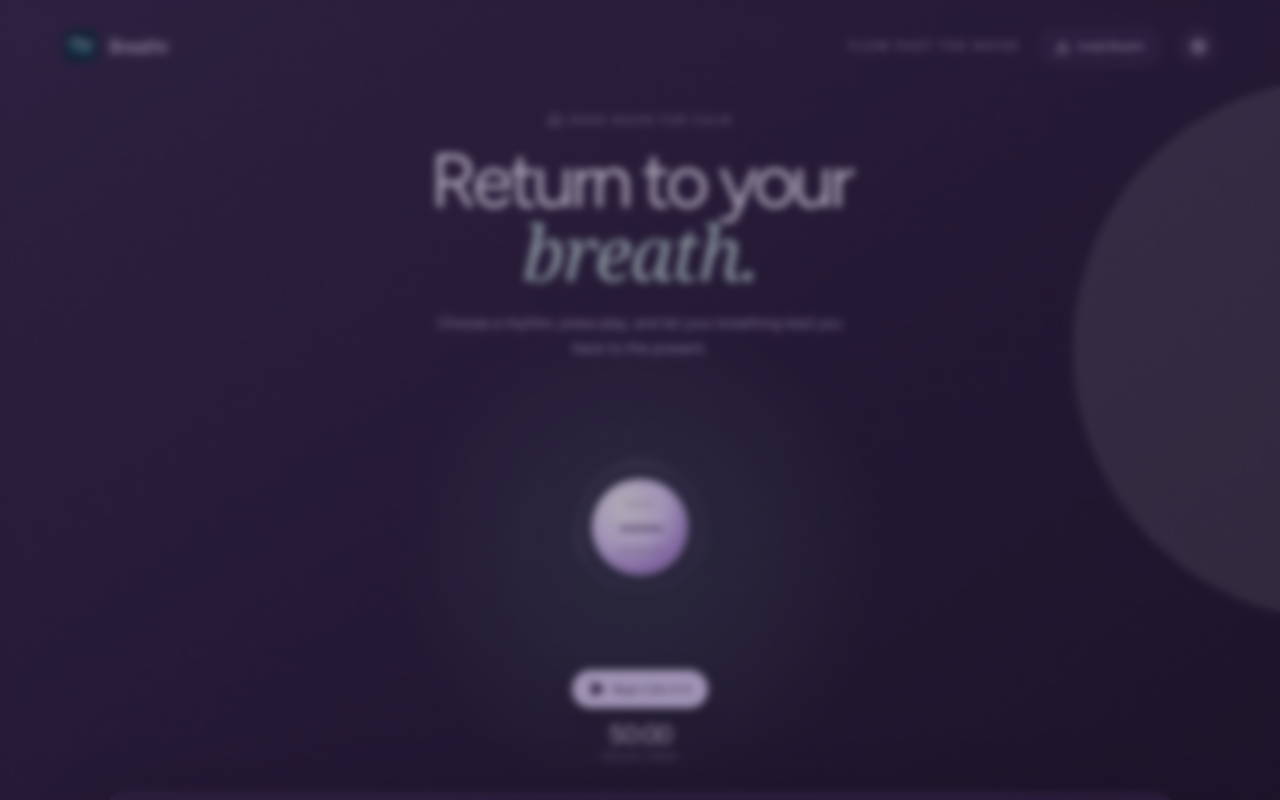
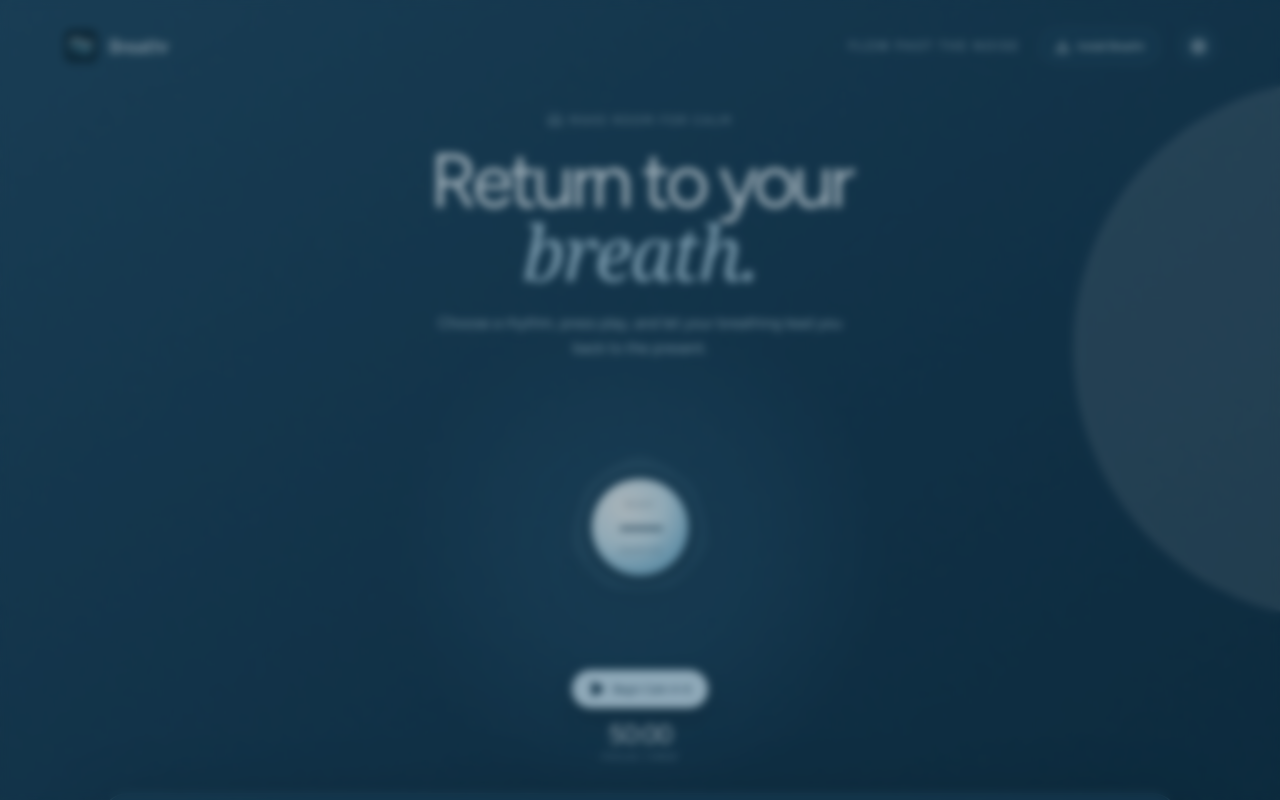
Before and after one commit to osishmael-ui/breathr, a React (Vite) app: page / in a window 1280 px wide. Both pictures are taken after a click on the button 1198 px from the left and 46 px from the top of the page. Shown: the top 800 px of the page. Built offline with nearby package versions, Linux system fonts and the light colour scheme; a web font is replaced by a local one.

Commit message:
Shift Breathr palette to soft sky blues

```diff
--- a/src/App.tsx
+++ b/src/App.tsx
@@ -142,10 +142,10 @@ export default function App() {
           <svg className="breath-wave" viewBox="0 0 400 400" aria-hidden="true">
             <defs>
               <linearGradient id="breath-wave-gradient" x1="0" y1="0" x2="400" y2="400" gradientUnits="userSpaceOnUse">
-                <stop stopColor="#eadcff" /><stop offset="0.52" stopColor="#b899e4" /><stop offset="1" stopColor="#70508e" />
+                <stop stopColor="#e3f6ff" /><stop offset="0.52" stopColor="#8dc9e8" /><stop offset="1" stopColor="#397ca5" />
               </linearGradient>
               <radialGradient id="breath-wave-core" cx="34%" cy="28%" r="72%">
-                <stop stopColor="#fffaff" /><stop offset="0.58" stopColor="#e6d6ff" /><stop offset="1" stopColor="#b18cda" />
+                <stop stopColor="#fbfeff" /><stop offset="0.58" stopColor="#d6effb" /><stop offset="1" stopColor="#91c8e4" />
               </radialGradient>
               <filter id="breath-wave-glow" x="-30%" y="-30%" width="160%" height="160%">
                 <feGaussianBlur stdDeviation="0.65" result="blur" />
--- a/src/audio/presets.ts
+++ b/src/audio/presets.ts
@@ -4,17 +4,17 @@ export const SOUND_PRESETS: Record<SoundId, SoundPreset> = {
   restore: {
     id: 'restore', name: 'Restore', eyebrow: 'Soft landing',
     description: 'A gentle sound bed for arriving in the room and letting your shoulders drop.',
-    warmth: '#7c9fbe',
+    warmth: '#73b9e6',
   },
   arrive: {
     id: 'arrive', name: 'Arrive', eyebrow: 'Steady current',
     description: 'A grounded track for settling into an even, comfortable breath.',
-    warmth: '#78b7ad',
+    warmth: '#61addb',
   },
   downshift: {
     id: 'downshift', name: 'Downshift', eyebrow: 'Deep release',
     description: 'A slower, spacious track to accompany longer exhales and a quieter mind.',
-    warmth: '#a68fbd',
+    warmth: '#9bd2ef',
   },
 };
 
--- a/src/components/SettingsSheet.tsx
+++ b/src/components/SettingsSheet.tsx
@@ -108,7 +108,7 @@ export function SettingsSheet({ open, shortcutsHighlighted, player, onClose }: S
             <div className="theme-grid">
               {(['system', 'rill', 'deep', 'mist'] as ThemeId[]).map((theme) => (
                 <button key={theme} type="button" className={player.theme === theme ? 'active' : ''} onClick={() => player.setTheme(theme)} aria-pressed={player.theme === theme}>
-                  <i data-theme-swatch={theme} />{{ system: 'System', rill: 'Lavender', deep: 'Deep lilac', mist: 'Lilac mist' }[theme]}
+                  <i data-theme-swatch={theme} />{{ system: 'System', rill: 'Sky blue', deep: 'Deep blue', mist: 'Soft cloud' }[theme]}
                 </button>
               ))}
             </div>
--- a/src/hooks/useTheme.ts
+++ b/src/hooks/useTheme.ts
@@ -15,7 +15,7 @@ export function useTheme(theme: ThemeId) {
 
   useEffect(() => {
     document.documentElement.dataset.theme = resolvedTheme;
-    const colors = { rill: '#eee8fa', deep: '#251936', mist: '#f4edfd' };
+    const colors = { rill: '#e8f4fb', deep: '#12364f', mist: '#edf8fd' };
     document.querySelector('meta[name="theme-color"]')?.setAttribute('content', colors[resolvedTheme]);
   }, [resolvedTheme]);
 
--- a/src/styles.css
+++ b/src/styles.css
@@ -4,63 +4,63 @@
   background: var(--bg-mid);
   font-synthesis: none;
   text-rendering: optimizeLegibility;
-  --ink: #403657;
-  --muted: #746989;
-  --soft-muted: #998eac;
-  --bg-start: #faf7ff;
-  --bg-mid: #eee8fa;
-  --bg-end: #e1d7f2;
-  --surface: rgba(252,249,255,.66);
+  --ink: #173c56;
+  --muted: #607f95;
+  --soft-muted: #87a5b9;
+  --bg-start: #f7fcff;
+  --bg-mid: #e8f4fb;
+  --bg-end: #d6eaf7;
+  --surface: rgba(251,254,255,.68);
   --surface-strong: rgba(255,255,255,.78);
   --surface-border: rgba(255,255,255,.62);
-  --line: rgba(83,63,119,.12);
-  --orb-start: #9a7aca;
-  --orb-end: #65458b;
-  --orb-text: #fcf9ff;
-  --active-control: #725195;
-  --active-control-text: #fcf9ff;
-  --panel: rgba(253,250,255,.97);
-  --shadow: rgba(83,63,119,.16);
+  --line: rgba(35,94,128,.12);
+  --orb-start: #8dcaeb;
+  --orb-end: #4d91b9;
+  --orb-text: #f7fcff;
+  --active-control: #347ca5;
+  --active-control-text: #f7fcff;
+  --panel: rgba(252,254,255,.97);
+  --shadow: rgba(35,94,128,.16);
 }
 
 :root[data-theme='deep'] {
-  --ink: #f4efff;
-  --muted: #c6badb;
-  --soft-muted: #a99abe;
-  --bg-start: #36264b;
-  --bg-mid: #251936;
-  --bg-end: #161020;
-  --surface: rgba(56,40,78,.72);
-  --surface-strong: rgba(81,61,109,.72);
-  --surface-border: rgba(243,235,255,.14);
-  --line: rgba(243,235,255,.12);
-  --orb-start: #f0e5ff;
-  --orb-end: #c7afe7;
-  --orb-text: #2a1c3c;
-  --active-control: #e6d8ff;
-  --active-control-text: #2a1c3c;
-  --panel: rgba(34,24,49,.97);
+  --ink: #edf8ff;
+  --muted: #b5cfe0;
+  --soft-muted: #94b4ca;
+  --bg-start: #1f4965;
+  --bg-mid: #12364f;
+  --bg-end: #08263a;
+  --surface: rgba(27,67,94,.72);
+  --surface-strong: rgba(56,96,123,.72);
+  --surface-border: rgba(232,247,255,.14);
+  --line: rgba(232,247,255,.12);
+  --orb-start: #e2f5ff;
+  --orb-end: #b2ddf2;
+  --orb-text: #12364f;
+  --active-control: #d5efff;
+  --active-control-text: #12364f;
+  --panel: rgba(12,40,59,.97);
   --shadow: rgba(0,0,0,.34);
 }
 
 :root[data-theme='mist'] {
-  --ink: #4c3b65;
-  --muted: #77688f;
-  --soft-muted: #9787ad;
-  --bg-start: #fdfaff;
-  --bg-mid: #f4edfd;
-  --bg-end: #e9def8;
+  --ink: #23465f;
+  --muted: #6c8da4;
+  --soft-muted: #8ba9bc;
+  --bg-start: #fbfeff;
+  --bg-mid: #edf8fd;
+  --bg-end: #dff2fb;
   --surface: rgba(255,255,255,.62);
   --surface-strong: rgba(255,255,255,.86);
   --surface-border: rgba(255,255,255,.68);
-  --line: rgba(91,67,126,.1);
-  --orb-start: #a182c9;
-  --orb-end: #75509c;
-  --orb-text: #fdfaff;
-  --active-control: #7956a1;
-  --active-control-text: #fdfaff;
-  --panel: rgba(253,250,255,.97);
-  --shadow: rgba(91,67,126,.15);
+  --line: rgba(47,112,148,.1);
+  --orb-start: #92c9e6;
+  --orb-end: #5599c0;
+  --orb-text: #f8fdff;
+  --active-control: #4d90b7;
+  --active-control-text: #f8fdff;
+  --panel: rgba(252,254,255,.97);
+  --shadow: rgba(47,112,148,.15);
 }
 
 * { box-sizing: border-box; }
@@ -70,7 +70,7 @@ button { color: inherit; }
 .sr-only { position: absolute; width: 1px; height: 1px; overflow: hidden; clip: rect(0, 0, 0, 0); }
 
 .app {
-  --active-tone: #b49add;
+  --active-tone: #8cc8ea;
   position: relative;
   min-height: 100svh;
   overflow: hidden;
@@ -93,14 +93,14 @@ button { color: inherit; }
 
 .ambient { position: absolute; border-radius: 50%; filter: blur(2px); border: 1px solid rgba(255,255,255,.35); }
 .ambient-one { width: 42vw; height: 42vw; right: -26vw; top: 10vh; background: rgba(255,255,255,.13); }
-.ambient-two { width: 24vw; height: 24vw; left: -14vw; bottom: 5vh; background: rgba(174,145,218,.16); }
+.ambient-two { width: 24vw; height: 24vw; left: -14vw; bottom: 5vh; background: rgba(106,183,223,.16); }
 
 .topbar { position: relative; z-index: 2; display: flex; align-items: center; justify-content: space-between; max-width: 1360px; margin: auto; }
 .topbar p { margin: 0; color: var(--muted); font: 500 12px/1 'Figtree', system-ui, sans-serif; letter-spacing: .18em; text-transform: uppercase; }
 .topbar-actions { display: flex; align-items: center; gap: 20px; }
 .install-button { display: inline-flex; align-items: center; gap: 7px; height: 36px; padding: 0 14px; border: 1px solid var(--line); border-radius: 18px; cursor: pointer; background: var(--surface); font: 600 11px/1 'Figtree', system-ui, sans-serif; transition: background .2s ease, transform .2s ease; }
 .install-button:hover { background: var(--surface-strong); transform: translateY(-1px); }
-.install-button:focus-visible, .install-help button:focus-visible, .update-toast button:focus-visible { outline: 2px solid #8a67b8; outline-offset: 3px; }
+.install-button:focus-visible, .install-help button:focus-visible, .update-toast button:focus-visible { outline: 2px solid #4e94be; outline-offset: 3px; }
 .brand { display: inline-flex; align-items: center; gap: 11px; color: var(--ink); text-decoration: none; font: 600 19px/1 'Figtree', system-ui, sans-serif; letter-spacing: -.02em; }
 .brand-mark { display: block; width: 34px; height: 34px; }
 .brand-mark img { display: block; width: 100%; height: 100%; }
@@ -108,7 +108,7 @@ button { color: inherit; }
 .install-help { position: relative; z-index: 4; display: flex; align-items: flex-start; justify-content: space-between; gap: 20px; width: min(520px, calc(100% - 36px)); margin: 18px auto 0; padding: 15px 17px; border: 1px solid var(--line); border-radius: 17px; background: var(--panel); box-shadow: 0 18px 50px var(--shadow); backdrop-filter: blur(18px); text-align: left; }
 .install-help strong { font: 600 13px/1.2 'Figtree', system-ui, sans-serif; }
 .install-help p { margin: 5px 0 0; color: var(--muted); font-size: 12px; line-height: 1.5; }
-.install-help button { flex: 0 0 auto; display: grid; place-items: center; width: 30px; height: 30px; padding: 0; border: 0; border-radius: 50%; cursor: pointer; background: rgba(56,41,78,.06); }
+.install-help button { flex: 0 0 auto; display: grid; place-items: center; width: 30px; height: 30px; padding: 0; border: 0; border-radius: 50%; cursor: pointer; background: rgba(24,66,91,.06); }
 
 .player-shell { position: relative; z-index: 1; width: min(1080px, 100%); margin: clamp(38px, 6vh, 76px) auto 0; text-align: center; }
 .intro { max-width: 600px; margin: auto; }
@@ -133,10 +133,10 @@ button { color: inherit; }
 .orb-wrap.is-playing.hold .breath-wave-bars { transform: scale(1.1); }
 .orb-wrap.is-playing.exhale .breath-wave-bars { transform: scale(.92); }
 .orb-wrap.is-playing.rest .breath-wave-bars { transform: scale(.86); }
-.breath-instruction { position: relative; z-index: 1; display: flex; flex-direction: column; align-items: center; gap: 3px; color: #3c2855; pointer-events: none; transform: scale(.84); }
-.breath-instruction > span { color: color-mix(in srgb, #3c2855 70%, transparent); font: 600 9px/1 'Figtree', system-ui, sans-serif; letter-spacing: .16em; text-transform: uppercase; }
-.breath-instruction strong { min-width: 40px; color: #3c2855; font: 600 46px/.88 'Figtree', system-ui, sans-serif; letter-spacing: -.07em; font-variant-numeric: tabular-nums; }
-.breath-instruction small { color: color-mix(in srgb, #3c2855 78%, transparent); font: 500 9px/1 'Figtree', system-ui, sans-serif; letter-spacing: .1em; text-transform: uppercase; }
+.breath-instruction { position: relative; z-index: 1; display: flex; flex-direction: column; align-items: center; gap: 3px; color: #173c56; pointer-events: none; transform: scale(.84); }
+.breath-instruction > span { color: color-mix(in srgb, #173c56 70%, transparent); font: 600 9px/1 'Figtree', system-ui, sans-serif; letter-spacing: .16em; text-transform: uppercase; }
+.breath-instruction strong { min-width: 40px; color: #173c56; font: 600 46px/.88 'Figtree', system-ui, sans-serif; letter-spacing: -.07em; font-variant-numeric: tabular-nums; }
+.breath-instruction small { color: color-mix(in srgb, #173c56 78%, transparent); font: 500 9px/1 'Figtree', system-ui, sans-serif; letter-spacing: .1em; text-transform: uppercase; }
 .session-toggle { display: inline-flex; align-items: center; justify-content: center; gap: 8px; min-height: 38px; margin: 16px auto 0; padding: 0 16px; border: 1px solid var(--line); border-radius: 999px; cursor: pointer; color: var(--active-control-text); background: var(--active-control); box-shadow: 0 10px 24px color-mix(in srgb, var(--shadow) 55%, transparent); font: 600 11px/1 'Figtree', system-ui, sans-serif; transition: transform .2s ease, background .2s ease; }
 .session-toggle:hover { transform: translateY(-1px); background: color-mix(in srgb, var(--active-control) 88%, black); }
 .session-toggle:focus-visible { outline: 3px solid var(--active-tone); outline-offset: 4px; }
@@ -167,14 +167,14 @@ button { color: inherit; }
 .sound-dot { flex: 0 0 auto; width: 11px; height: 11px; border-radius: 50%; box-shadow: 0 0 0 5px color-mix(in srgb, currentColor 9%, transparent); }
 .mini-wave { display: none; align-items: center; gap: 2px; margin-left: auto; }
 .sound-option.active .mini-wave { display: flex; }
-.mini-wave b { width: 2px; height: 7px; border-radius: 2px; background: #9a78c4; animation: wave .9s ease-in-out infinite alternate; }
+.mini-wave b { width: 2px; height: 7px; border-radius: 2px; background: #6fb4db; animation: wave .9s ease-in-out infinite alternate; }
 .mini-wave b:nth-child(2) { height: 13px; animation-delay: .2s; }.mini-wave b:nth-child(3) { height: 9px; animation-delay: .4s; }.mini-wave b:nth-child(4) { height: 5px; animation-delay: .1s; }
 @keyframes wave { to { transform: scaleY(.45); } }
 
 .control-row { display: flex; align-items: center; justify-content: space-between; gap: 24px; padding: 17px 13px 7px; border-top: 1px solid var(--line); }
 .volume-control, .timer-control { display: flex; align-items: center; gap: 10px; color: var(--muted); }
 .volume-control label { display: flex; width: min(24vw, 240px); }
-input[type='range'] { width: 100%; accent-color: #8a67b8; cursor: pointer; }
+input[type='range'] { width: 100%; accent-color: #4e94be; cursor: pointer; }
 .volume-control output { width: 37px; color: var(--muted); font: 600 10px/1 'Figtree', system-ui, sans-serif; }
 .timer-control { padding: 4px; border-radius: 14px; }
 .timer-control > svg { margin-right: 2px; }
@@ -184,7 +184,7 @@ input[type='range'] { width: 100%; accent-color: #8a67b8; cursor: pointer; }
 .sound-description { margin: 17px 0 0; color: var(--soft-muted); font-size: 12px; }
 
 footer { position: relative; z-index: 1; display: flex; align-items: center; justify-content: center; gap: 12px; margin-top: 31px; color: var(--soft-muted); font: 500 9px/1 'Figtree', system-ui, sans-serif; letter-spacing: .13em; text-transform: uppercase; }
-.footer-dot { width: 3px; height: 3px; border-radius: 50%; background: #ac98cd; }
+.footer-dot { width: 3px; height: 3px; border-radius: 50%; background: #86b9d5; }
 
 .about-disclosure { position: relative; z-index: 1; width: min(760px, 100%); margin: 18px auto 0; color: var(--muted); }
 .about-disclosure summary { width: fit-content; margin: auto; padding: 7px 12px; border-radius: 14px; cursor: pointer; list-style: none; font: 600 10px/1 'Figtree', system-ui, sans-serif; letter-spacing: .08em; text-transform: uppercase; transition: color .2s ease, background .2s ease; }
@@ -200,10 +200,10 @@ footer { position: relative; z-index: 1; display: flex; align-items: center; jus
 .feedback-link { grid-column: 1 / -1; margin: 0; padding-top: 17px; border-top: 1px solid var(--line); font-size: 11px; text-align: center; }
 .feedback-link a { color: var(--ink); font-weight: 600; text-underline-offset: 3px; }
 
-.update-toast { position: fixed; z-index: 5; right: 22px; bottom: 22px; display: flex; align-items: center; gap: 18px; max-width: min(460px, calc(100vw - 36px)); padding: 14px 15px 14px 18px; border: 1px solid rgba(255,255,255,.18); border-radius: 18px; color: #f9f5ff; background: #493363; box-shadow: 0 20px 60px rgba(39,26,56,.3); font-size: 12px; }
+.update-toast { position: fixed; z-index: 5; right: 22px; bottom: 22px; display: flex; align-items: center; gap: 18px; max-width: min(460px, calc(100vw - 36px)); padding: 14px 15px 14px 18px; border: 1px solid rgba(255,255,255,.18); border-radius: 18px; color: #f5fbff; background: #194968; box-shadow: 0 20px 60px rgba(10,39,58,.3); font-size: 12px; }
 .update-toast span { line-height: 1.45; }
 .update-toast strong { display: block; }
-.update-toast button { display: inline-flex; align-items: center; gap: 6px; min-height: 34px; padding: 0 12px; border: 0; border-radius: 10px; cursor: pointer; color: #39284f; background: #eee4ff; font: 600 11px/1 'Figtree', system-ui, sans-serif; }
+.update-toast button { display: inline-flex; align-items: center; gap: 6px; min-height: 34px; padding: 0 12px; border: 0; border-radius: 10px; cursor: pointer; color: #163b55; background: #d9f0ff; font: 600 11px/1 'Figtree', system-ui, sans-serif; }
 
 .icon-button { display: grid; place-items: center; width: 36px; height: 36px; padding: 0; border: 1px solid var(--line); border-radius: 50%; cursor: pointer; color: var(--ink); background: var(--surface); }
 .icon-button:hover { background: var(--surface-strong); }
@@ -228,8 +228,8 @@ footer { position: relative; z-index: 1; display: flex; align-items: center; jus
 .completion-toast button { display: grid; place-items: center; width: 30px; height: 30px; padding: 0; border: 0; border-radius: 50%; cursor: pointer; color: var(--ink); background: color-mix(in srgb, var(--ink) 7%, transparent); }
 
 .sheet-layer { position: fixed; z-index: 10; inset: 0; display: flex; justify-content: flex-end; }
-.sheet-backdrop { position: absolute; inset: 0; width: 100%; height: 100%; padding: 0; border: 0; cursor: default; background: rgba(29,20,42,.34); backdrop-filter: blur(4px); }
-.settings-sheet { position: relative; display: flex; flex-direction: column; width: min(430px, 94vw); height: 100%; color: var(--ink); background: var(--panel); box-shadow: -24px 0 70px rgba(35,24,50,.22); animation: sheet-in .28s ease-out; }
+.sheet-backdrop { position: absolute; inset: 0; width: 100%; height: 100%; padding: 0; border: 0; cursor: default; background: rgba(10,35,52,.34); backdrop-filter: blur(4px); }
+.settings-sheet { position: relative; display: flex; flex-direction: column; width: min(430px, 94vw); height: 100%; color: var(--ink); background: var(--panel); box-shadow: -24px 0 70px rgba(14,44,65,.22); animation: sheet-in .28s ease-out; }
 @keyframes sheet-in { from { transform: translateX(30px); opacity: 0; } }
 .sheet-header { display: flex; align-items: center; justify-content: space-between; padding: 22px 22px 18px; border-bottom: 1px solid var(--line); }
 .sheet-header > div { display: flex; align-items: center; gap: 11px; }
@@ -260,10 +260,10 @@ footer { position: relative; z-index: 1; display: flex; align-items: center; jus
 .theme-grid { display: grid; grid-template-columns: 1fr 1fr; gap: 8px; }
 .theme-grid button { display: flex; align-items: center; gap: 9px; min-height: 42px; padding: 0 11px; border: 1px solid var(--line); border-radius: 11px; cursor: pointer; color: var(--muted); background: transparent; font: 600 11px/1 'Figtree', system-ui, sans-serif; }
 .theme-grid button.active { color: var(--ink); background: var(--surface-strong); box-shadow: inset 0 0 0 1px var(--active-tone); }
-.theme-grid i { width: 17px; height: 17px; border-radius: 50%; background: linear-gradient(135deg, #efe8fb 50%, #281b3a 50%); }
-.theme-grid i[data-theme-swatch='rill'] { background: #eee8fa; }
-.theme-grid i[data-theme-swatch='deep'] { background: #251936; }
-.theme-grid i[data-theme-swatch='mist'] { background: #f4edfd; }
+.theme-grid i { width: 17px; height: 17px; border-radius: 50%; background: linear-gradient(135deg, #e8f4fb 50%, #12364f 50%); }
+.theme-grid i[data-theme-swatch='rill'] { background: #e8f4fb; }
+.theme-grid i[data-theme-swatch='deep'] { background: #12364f; }
+.theme-grid i[data-theme-swatch='mist'] { background: #edf8fd; }
 .shortcut-section.highlighted { animation: shortcut-glow 1.2s ease; }
 @keyframes shortcut-glow { 35% { background: color-mix(in srgb, var(--active-tone) 12%, transparent); } }
 .shortcut-section dl { margin: 0; }
@@ -294,7 +294,7 @@ footer { position: relative; z-index: 1; display: flex; align-items: center; jus
   .analytics-notice { right: 14px; bottom: 14px; left: 14px; width: auto; }
   .update-toast { right: 18px; bottom: 18px; left: 18px; justify-content: space-between; }
   .sheet-layer { align-items: flex-end; }
-  .settings-sheet { width: 100%; height: min(84svh, 760px); border-radius: 24px 24px 0 0; box-shadow: 0 -24px 70px rgba(35,24,50,.22); animation-name: sheet-up; }
+  .settings-sheet { width: 100%; height: min(84svh, 760px); border-radius: 24px 24px 0 0; box-shadow: 0 -24px 70px rgba(14,44,65,.22); animation-name: sheet-up; }
   @keyframes sheet-up { from { transform: translateY(30px); opacity: 0; } }
 }
 
```
Also changed, not shown: 2 other files (tests, documents, lock files or other folders).
